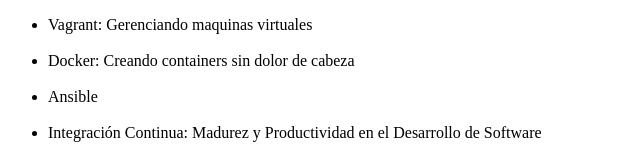
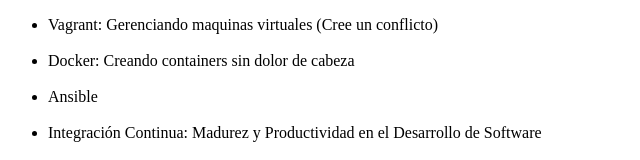
Before and after one commit to EddyF19/alura-git, a plain HTML site: page index.html in a window 1280 px wide. Shown: the top 160 px of the page, without its empty margins (0-640 px from the left). Drawn offline with Linux system fonts and the light colour scheme.

Commit message:
Cree algo en la misma linea en master

```diff
--- a/index.html
+++ b/index.html
@@ -11,7 +11,7 @@
 <body>
     <ul>
 
-        <li>Vagrant: Gerenciando maquinas virtuales</li><br>
+        <li>Vagrant: Gerenciando maquinas virtuales (Cree un conflicto)</li><br>
 
         <li>Docker: Creando containers sin dolor de cabeza</li><br>
 
```
